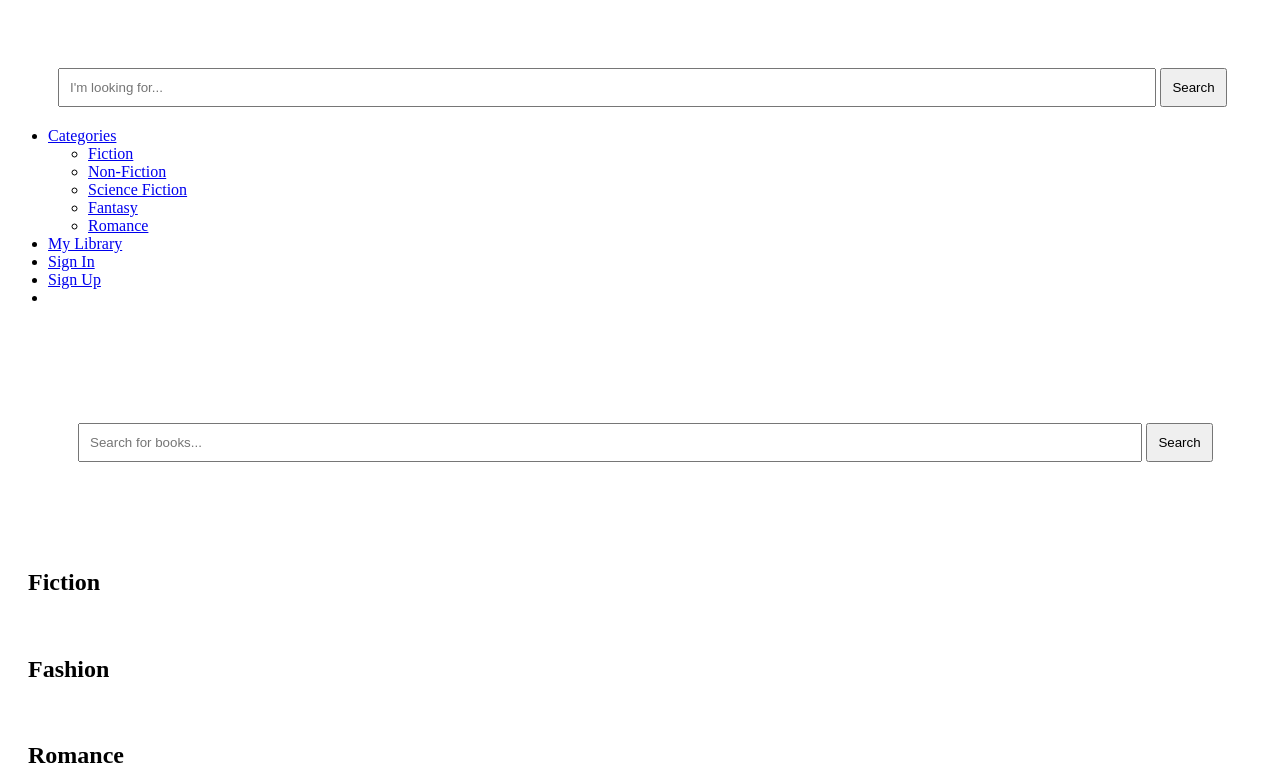
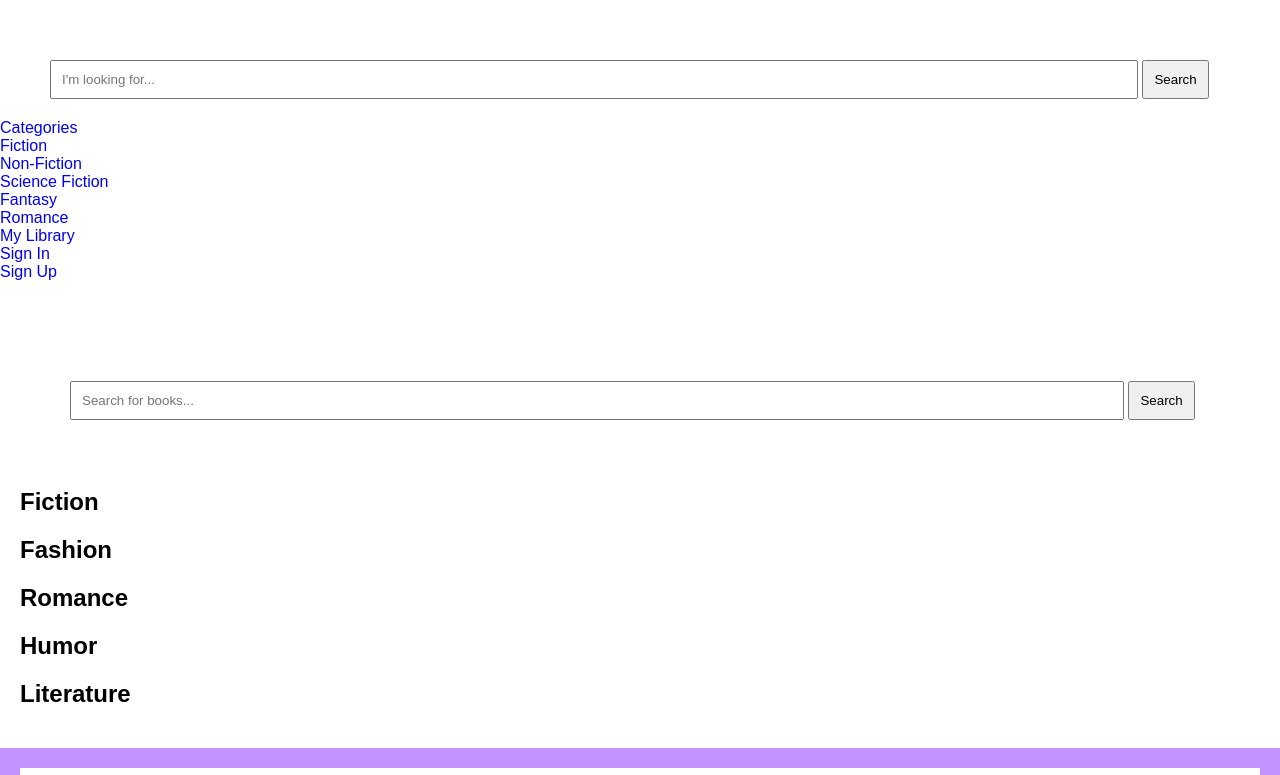
Before and after one commit to maureen-ndereba/booked-ke-book-recommendation-app, a plain HTML site: page index.html in a window 1280 px wide. Shown: the part 174-949 px from the top of the page. Drawn offline with Linux system fonts and the light colour scheme; no server answers; some icons are missing.

Commit message:
Added font family to project

```diff
--- a/index.css
+++ b/index.css
@@ -1,5 +1,17 @@
 *{
+    padding: 0;
+    margin: 0;
+    text-decoration: none;
+    list-style: none;
+    box-sizing: border-box;
+}
 
+body{
+    font-family: Arial, Helvetica, sans-serif;
+}
+
+nav{
+    background: #ffffff;
 }
 
 main {
```
